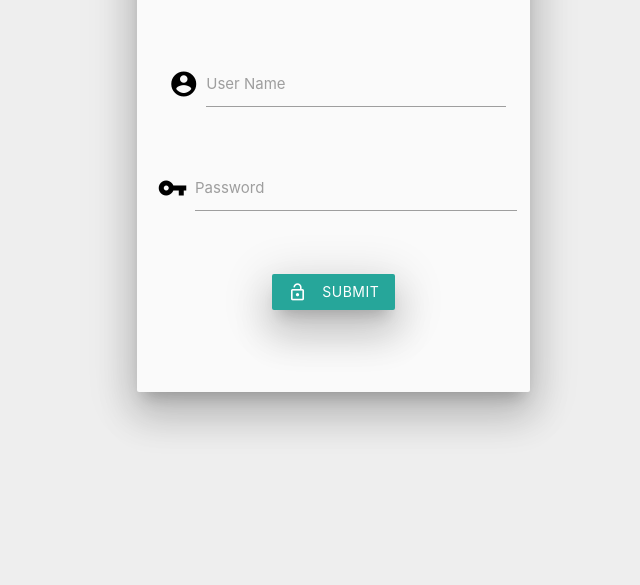
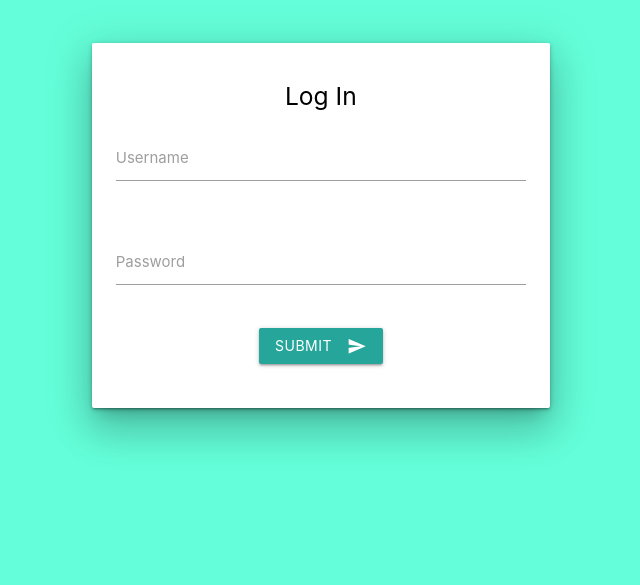
Before and after one commit to vijesh-av/Html-templates, a plain HTML site: page index.html in a window 1280 px wide. Shown: the part 215-800 px from the top of the page, without its empty margins (324-964 px from the left). Drawn offline with nearby package versions, Linux system fonts and the light colour scheme.

Commit message:
new html

```diff
--- a/index.html
+++ b/index.html
@@ -1,72 +1,63 @@
+<!DOCTYPE html>
 <html>
+
 <head>
+    <!--Import Google Icon Font-->
     <link href="https://fonts.googleapis.com/icon?family=Material+Icons" rel="stylesheet">
-  <link type="text/css" rel="stylesheet" href="css/materialize.min.css"  media="screen,projection"/>
-  <meta name="viewport" content="width=device-width, initial-scale=1.0"/>
+    <!--Import materialize.css-->
+    <link type="text/css" rel="stylesheet" href="css/materialize.min.css" media="screen,projection" />
+
+    <!--Let browser know website is optimized for mobile-->
+    <meta name="viewport" content="width=device-width, initial-scale=1.0" />
+
 <style>
 .a1{
-  margin-top: 90px;
-  margin-left: 450px;
-}
-.html {
-    font-family: GillSans, Calibri, Trebuchet, sans-serif;
-  }
-  .submit1{
-    font-family: BLACK;
-    color: #00796b teal darken-2;
+margin-top:250px;
+margin-left:250px;
 }
 </style>
 </head>
-<body class="#eeeeee grey lighten-3">
+
+<body bgcolor="#64ffda">
+
 <div class="a1">
-<div class="center">
+  <div class="container center-align">
       <div class="row">
+          <div class="col s8">
+              <div class="card white">
+                  <div class="card-content z-depth-5 black-text">
 
-        <div class="col s12 m6">
-
-          <div class="card-panel #eeeeee grey lighten-5 z-depth-5">
-            <h3 class="submit1 ">Login</h3>
-                <div class="card-content black-text">
-              <br>
-                <br>
+                      <!-- Page Content goes here -->
                       <div class="row">
-                    <form class="col s12">
+                          <form class="col s12" action="/admin" method="post" enctype="multipart/form-data">
+                            <div class="row">
+  <h5 class="black-text center-align">Log In</h5>
+  <div class="input-field col s12">
+    <input id="uname" name="uname" type="text" class="validate" autocomplete="off">
+    <label for="uname">Username</label>
+  </div>
+</div>
       <div class="row">
   <div class="input-field col s12">
-                                  <i class="material-icons prefix">account_circle</i>
-                                   <input id="icon_prefix" type="text" class="validate required" >
-                                   <label for="icon_prefix">User Name</label>
-                        </div>
-
-                        </div>
-                        <div class="row">
-
-                                <div class="row">
-                                <div class="input-field col s12">
-                                           <i class="material-icons prefix">vpn_key</i>
-                                           <input id="icon_telephone" type="password" class="validate required">
-                                           <label for="icon_password">Password</label>
+    <input id="password" name="password" type="password" class="validate" autocomplete="off">
+    <label for="password">Password</label>
   </div>
   </div>
-
+  <button class="btn waves-effect waves-light" type="submit">Submit
+      <i class="material-icons right">send</i>
+  </button>
+                          </form>
                       </div>
-                          <a class="waves-effect waves-light btn z-depth-5 btn-medium ">
-                            <i class="material-icons left">lock_open</i>submit</a>
-
                   </div>
-
-                  </form>
-
-                   <br>
+              </div>
+          </div>
       </div>
   </div>
 </div>
 
-    </div>
-    </div>
-</div>
-      <script type="text/javascript" src="https://code.jquery.com/jquery-3.2.1.min.js"></script>
-      <script type="text/javascript" src="js/materialize.min.js"></script>
+  <!--Import jQuery before materialize.js-->
+  <script type="text/javascript" src="https://code.jquery.com/jquery-3.2.1.js"></script>
+  <script type="text/javascript" src="js/materialize.js"></script>
+</body>
 
-</body>
 </html>
```
Lines whose indentation alone changed are shown as unchanged.
